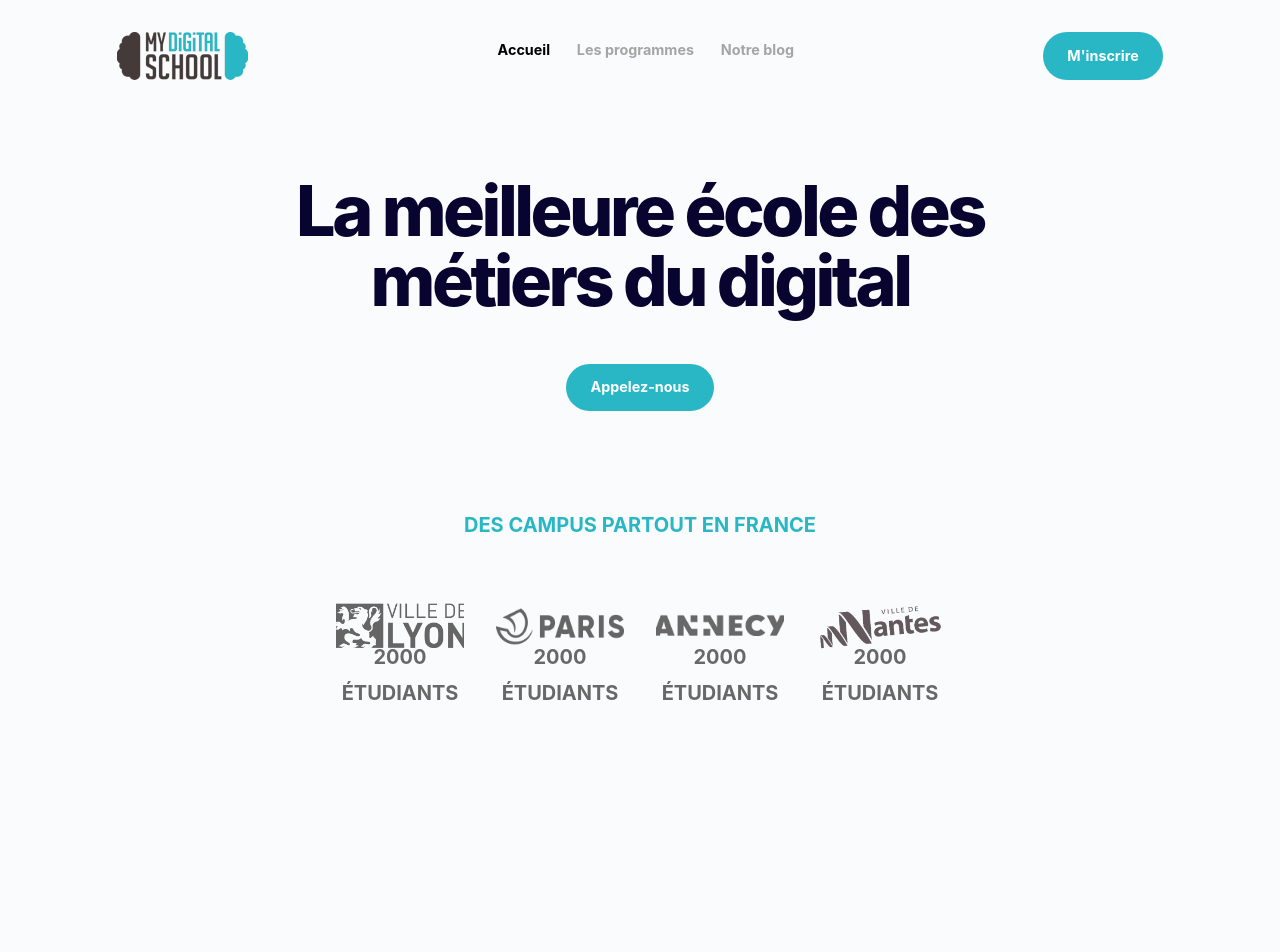
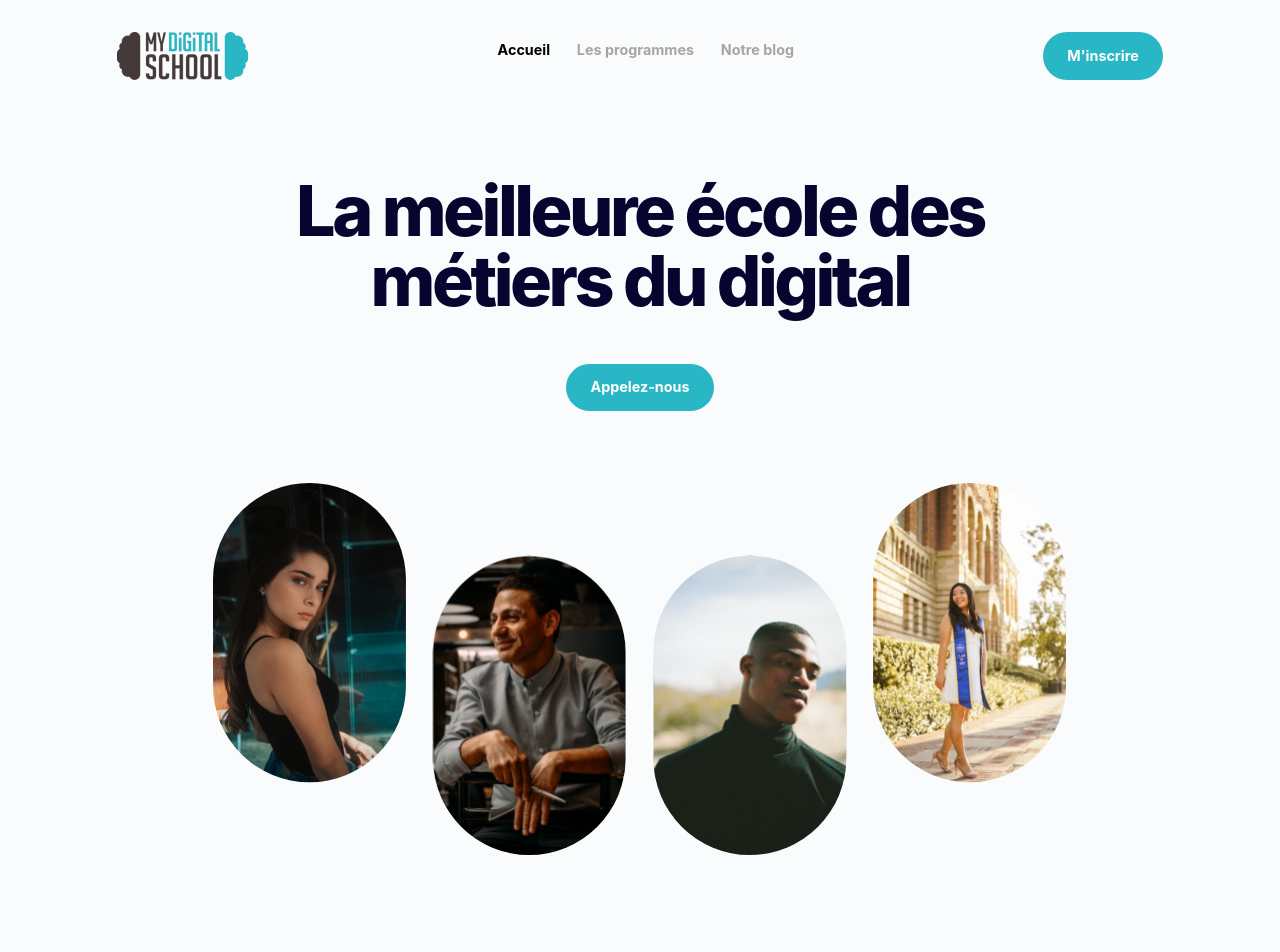
Before and after one commit to aurelienserre01/MDS_maquette, a Vue app: page / in a window 1280 px wide. Shown: the top 952 px of the page. Built offline with nearby package versions, Linux system fonts and the light colour scheme.

Commit message:
readd import

```diff
--- a/src/components/views/HomeHero.vue
+++ b/src/components/views/HomeHero.vue
@@ -5,19 +5,19 @@
             <ButtonMDS message="Appelez-nous" />
         </div>
         <div class="flex justify-evenly w-[80%] mr-auto ml-auto">
-            <!-- <img :src="rectangle1" alt="">
+            <img :src="rectangle1" alt="">
             <img :src="rectangle2" class="mt-36" alt="">
             <img :src="rectangle3" class="mt-36" alt="">
-            <img :src="rectangle4" alt="">             -->
+            <img :src="rectangle4" alt="">
         </div>
     </div>
 </template>
 <script setup lang="ts">
 import ButtonMDS from '../Utils/ButtonMDS.vue';
-// import rectangle1 from '@/assets/images/profiles/rectangle1.svg'
-// import rectangle2 from '@/assets/images/profiles/rectangle2.svg'
-// import rectangle3 from '@/assets/images/profiles/rectangle3.svg'
-// import rectangle4 from '@/assets/images/profiles/rectangle4.svg'
+import rectangle1 from '@/assets/images/profiles/Rectangle1.svg'
+import rectangle2 from '@/assets/images/profiles/Rectangle2.svg'
+import rectangle3 from '@/assets/images/profiles/Rectangle3.svg'
+import rectangle4 from '@/assets/images/profiles/Rectangle4.svg'
 
 </script>
 <style scoped>
```
